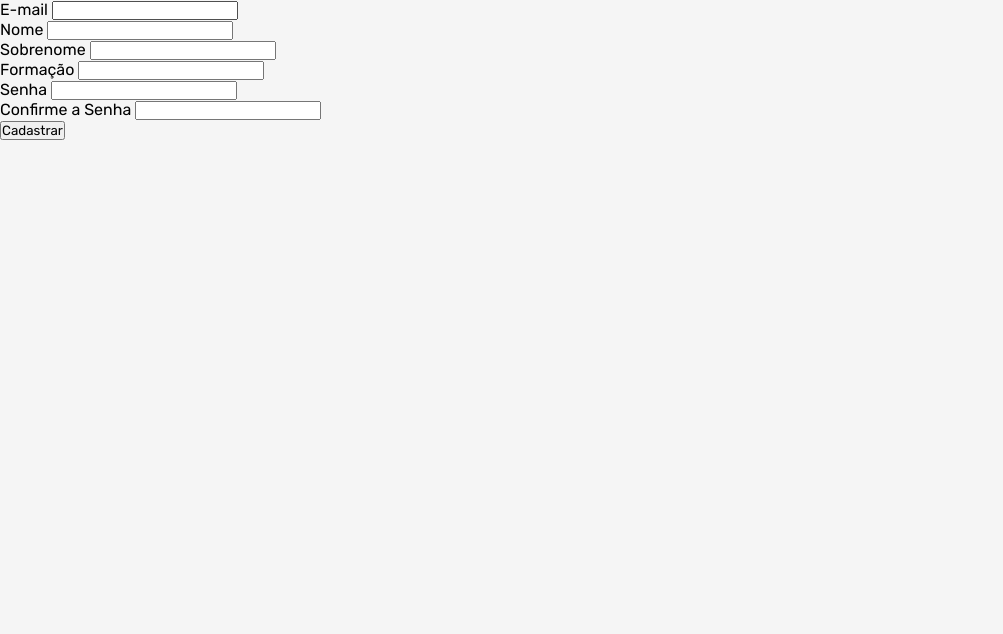
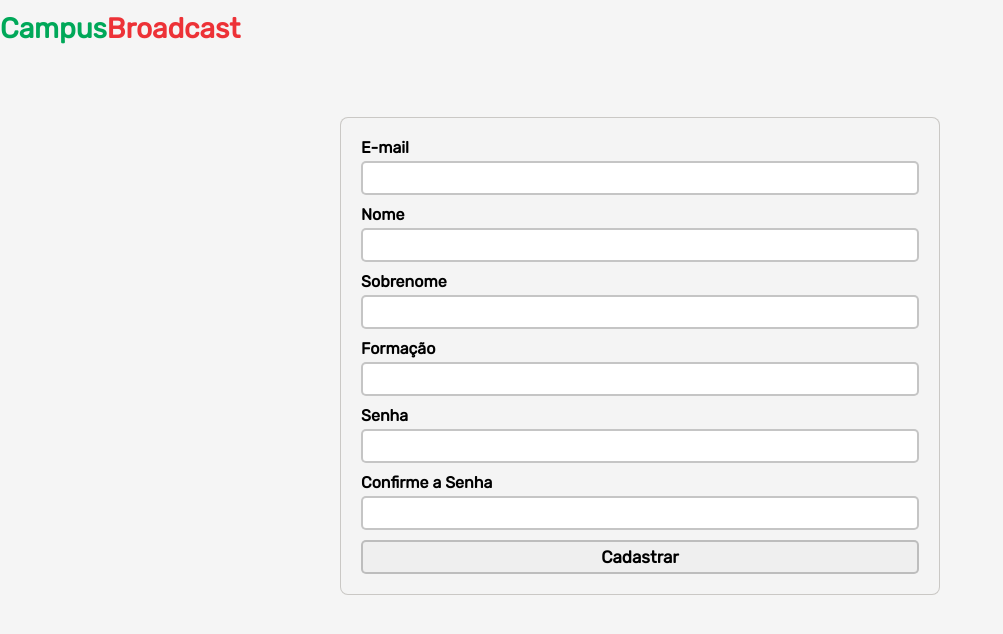
Before and after one commit to marcelo-py/CampusBroadcast, a Django app: page /accounts/register/ in a window 1280 px wide. Shown: the top 634 px of the page, without its empty margins (0-1003 px from the left). Run offline with Django 4.2, Linux system fonts and the light colour scheme.

Commit message:
cadastro styles

```diff
--- a/accounts/templates/registration/register.html
+++ b/accounts/templates/registration/register.html
@@ -7,7 +7,11 @@
 
 
 {%block 'conteudo'%}
-
+    <header>
+        <div class="area-header">
+            <h1 class="logoName">Campus<span>Broadcast</span></h1>
+        </div>
+    </header>
     <form action="" method="POST">
         {%csrf_token%}
 
--- a/campusbroadcast/settings.py
+++ b/campusbroadcast/settings.py
@@ -24,7 +24,7 @@ SECRET_KEY = config('SECRET_KEY')
 # SECURITY WARNING: don't run with debug turned on in production!
 DEBUG = True
 
-ALLOWED_HOSTS = ['192.168.0.117']
+ALLOWED_HOSTS = ['192.168.145.235']
 
 AUTH_USER_MODEL = 'accounts.CustomUser'
 
--- a/static/register/styles.css
+++ b/static/register/styles.css
@@ -1,3 +1,39 @@
 .errorlist li{
     color: rgb(255, 34, 34);
 }
+
+form{
+    width: 600px;
+    max-width: 100%;
+    background-color: rgba(243, 243, 243, 0.322);
+    border-radius: 8px;
+    display: flex;
+    flex-direction: column;
+    gap: 10px;
+    margin: 60px auto;
+    padding: 20px;
+    border: 1px solid rgba(37, 27, 11, 0.205);
+}
+
+form > div{
+    display: flex;
+    flex-direction: column;
+    gap: 4px;
+}
+
+form > div label{
+    font-weight: bold;
+
+}
+
+form > div input, button{
+    font-size: 17px;
+    padding: 5px;
+    border-radius: 5px;
+    border: 2px solid rgba(141, 141, 141, 0.507);
+}
+
+form > button{
+    font-weight: bold;
+    cursor: pointer;
+}
```
